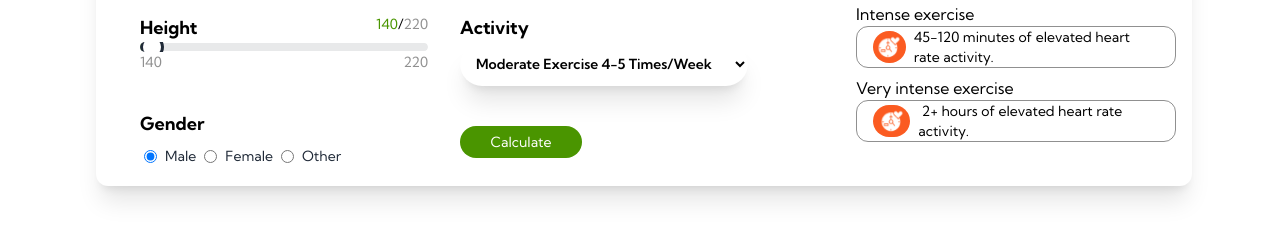
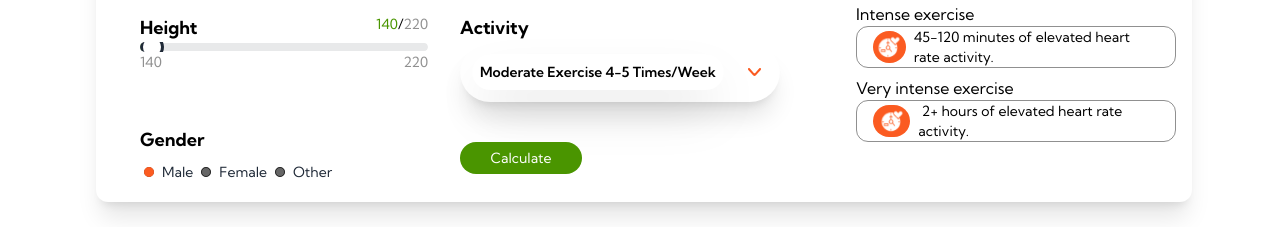
Before and after one commit to Muhammadtalhatariq/React-calculator, a React (Vite) app: page / in a window 1280 px wide. Shown: the part 648-875 px from the top of the page. Built offline with nearby package versions, Linux system fonts and the light colour scheme.

Commit message:
done form section

```diff
--- a/src/components/Calculator.jsx
+++ b/src/components/Calculator.jsx
@@ -41,7 +41,8 @@ const Calculator = () => {
                       <div className="flex justify-between md:w-72  ">
                         <span className="text-lg font-bold ">Age</span>{" "}
                         <div>
-                          <span className="text-buttonb">{age}</span> /<span className="text-buttonsec">80</span>{" "}
+                          <span className="text-buttonb">{age}</span> /
+                          <span className="text-buttonsec">80</span>{" "}
                         </div>
                       </div>
                       <input
@@ -56,14 +57,16 @@ const Calculator = () => {
                       />
                       <div className=" flex justify-between md:w-72 text-sm">
                         {" "}
-                        <p className="text-buttonsec">18</p> <p className="text-buttonsec">80</p>
+                        <p className="text-buttonsec">18</p>{" "}
+                        <p className="text-buttonsec">80</p>
                       </div>
                     </div>
                     <div className="flex flex-col items-center gap-x-1 text-black mx-3 pt-8 ">
                       <div className="flex justify-between md:w-72  ">
                         <span className="text-lg font-bold ">Weight</span>{" "}
                         <div>
-                          <span className="text-buttonb">{Weight}</span>/<span className="text-buttonsec">150</span>{" "}
+                          <span className="text-buttonb">{Weight}</span>/
+                          <span className="text-buttonsec">150</span>{" "}
                         </div>
                       </div>
                       <input
@@ -77,14 +80,16 @@ const Calculator = () => {
                         }}
                       />
                       <div className=" flex justify-between md:w-72 text-sm">
-                        <p className="text-buttonsec">40</p> <p className="text-buttonsec">150</p>
+                        <p className="text-buttonsec">40</p>{" "}
+                        <p className="text-buttonsec">150</p>
                       </div>
                     </div>
                     <div className="flex flex-col items-center gap-x-1 text-black m-3">
                       <div className="flex justify-between md:w-72  ">
                         <span className="text-lg font-bold ">Height</span>{" "}
                         <div>
-                          <span className="text-buttonb">{Height}</span>/<span className="text-buttonsec">220</span>{" "}
+                          <span className="text-buttonb">{Height}</span>/
+                          <span className="text-buttonsec">220</span>{" "}
                         </div>
                       </div>
                       <input
@@ -99,27 +104,33 @@ const Calculator = () => {
                       />
                       <div className=" flex justify-between md:w-72 text-sm">
                         {" "}
-                        <p className="text-buttonsec">140</p> <p className="text-buttonsec">220</p>
+                        <p className="text-buttonsec">140</p>{" "}
+                        <p className="text-buttonsec">220</p>
                       </div>
                     </div>
                     <div className="flex flex-col items-center gap-x-1 text-black m-3">
                       <div className="flex  flex-col justify-between md:w-72  ">
                         <span className="text-lg font-bold ">Activity</span>{" "}
-                        <select
-                          className=" rounded-full shadow-xl bg-base-100 outline-none  md:w-72 p-3 font-semibold "
+                        <div
+                          className="group rounded-full shadow-xl bg-base-100 outline-none  md:w-[320px] p-3 font-semibold "
                           name=""
                           id=""
                         >
-                          <option
+                          <div className="flex flex-nowrap gap-6">
+                            <div
                               value={activity}
                               onChange={(e) => {
                                 setactivity(e.target.value);
                               }}
-                            className=" rounded-full shadow-2xl bg-base-100 outline-none p-2 font-semibold"
+                              className=" rounded-full group-hover:group shadow-2xl bg-base-100 outline-none p-2 font-semibold"
                             >
                               Moderate Exercise 4-5 Times/Week
-                          </option>
-                        </select>
+                            </div>
+                            <div className="flex justify-center items-center">
+                              <img src="/down.svg" alt="" />
+                            </div>
+                          </div>
+                        </div>
                       </div>
                     </div>
                     <div className="flex flex-col gap-x-1 text-black m-3">
@@ -130,8 +141,7 @@ const Calculator = () => {
 
                         <div className="flex ">
                           <div className="">
-                            <label className="label cursor-pointer gap-2">
-
+                            <label className="label cursor-pointer gap-2 custom-radio">
                               <input
                                 value={genter}
                                 onChange={(e) => {
@@ -139,15 +149,14 @@ const Calculator = () => {
                                 }}
                                 type="radio"
                                 name="radio-10"
-                                className="  bg-button"
+                                className=" "
                                 defaultChecked
                               />
                               <span className="label-text">Male</span>
                             </label>
                           </div>
                           <div className="">
-                            <label className="label cursor-pointer gap-2">
-
+                            <label className="label cursor-pointer gap-2 custom-radio">
                               <input
                                 value={genter}
                                 onChange={(e) => {
@@ -155,14 +164,13 @@ const Calculator = () => {
                                 }}
                                 type="radio"
                                 name="radio-10"
-                                className=" checked:bg-button"
+                                className=" "
                               />
                               <span className="label-text">Female</span>
                             </label>
                           </div>
                           <div className="">
-                            <label className="label cursor-pointer gap-2">
-
+                            <label className="label cursor-pointer gap-2 custom-radio">
                               <input
                                 value={genter}
                                 onChange={(e) => {
@@ -170,7 +178,7 @@ const Calculator = () => {
                                 }}
                                 type="radio"
                                 name="radio-10"
-                                className=" checked:bg-button"
+                                className="outline-none"
                               />
                               <span className="label-text"> Other</span>
                             </label>
--- a/src/components/Hero.jsx
+++ b/src/components/Hero.jsx
@@ -20,7 +20,7 @@ const Hero = () => {
             <label className="backdrop-opacity-10 z-10 backdrop-invert bg-white/20 flex items-center  text-white  gap-2 mt-6 border border-white p-1 rounded-3xl px-4">
               <input
                 type="text"
-                className="bg-transparent outline-none text-white  md:w-96 w-60 z-40"
+                className="bg-transparent outline-none text-white md:w-96 w-60 z-40"
                 placeholder="Search"
               />
               <div className="bg-buttonb p-1 rounded-full text-white">
--- a/src/index.css
+++ b/src/index.css
@@ -14,7 +14,7 @@ body {
   cursor: pointer;
   appearance: none;
   -webkit-appearance: none;
-    --range-shdw: var(--fallback-bc,oklch(var(--bc)/1));
+  --range-shdw: var(--fallback-bc, oklch(var(--bc) / 1));
   overflow: hidden;
   border-radius: var(--rounded-box, 1rem /* 16px */);
   background-color: transparent;
@@ -23,24 +23,24 @@ body {
   outline: none;
 }
 .range:focus-visible::-webkit-slider-thumb {
-    --focus-shadow: 0 0 0 6px var(--fallback-b1,oklch(var(--b1)/1)) inset, 0 0 0 2rem /* 32px */ var(--range-shdw) inset;
+  --focus-shadow: 0 0 0 6px var(--fallback-b1, oklch(var(--b1) / 1)) inset,
+    0 0 0 2rem /* 32px */ var(--range-shdw) inset;
 }
 .range:focus-visible::-moz-range-thumb {
-    --focus-shadow: 0 0 0 6px var(--fallback-b1,oklch(var(--b1)/1)) inset, 0 0 0 2rem /* 32px */ var(--range-shdw) inset;
+  --focus-shadow: 0 0 0 6px var(--fallback-b1, oklch(var(--b1) / 1)) inset,
+    0 0 0 2rem /* 32px */ var(--range-shdw) inset;
 }
 .range::-webkit-slider-runnable-track {
   height: 0.5rem /* 8px */;
   width: 100%;
   border-radius: var(--rounded-box, 1rem /* 16px */);
-    background-color: var(--fallback-bc,oklch(var(--bc)/0.1));
-
+  background-color: var(--fallback-bc, oklch(var(--bc) / 0.1));
 }
 .range::-moz-range-track {
   height: 0.5rem /* 8px */;
   width: 100%;
   border-radius: var(--rounded-box, 1rem /* 16px */);
-    background-color: var(--fallback-bc,oklch(var(--bc)/0.1));
-
+  background-color: var(--fallback-bc, oklch(var(--bc) / 0.1));
 }
 .range::-webkit-slider-thumb {
   position: relative;
@@ -49,16 +49,15 @@ body {
   border-radius: var(--rounded-box, 1rem /* 16px */);
   border-style: none;
   --tw-bg-opacity: 1;
-    background-color: var(--fallback-b1,oklch(var(--b1)/var(--tw-bg-opacity)));
+  background-color: var(--fallback-b1, oklch(var(--b1) / var(--tw-bg-opacity)));
   appearance: none;
   -webkit-appearance: none;
   top: 50%;
-    color:#4A9500;
+  color: #4a9500;
   transform: translateY(-50%);
   --filler-size: 100rem /* 1600px */;
   --filler-offset: 0.6rem /* 9.6px */;
-    box-shadow: 0 0 0 3px var(--range-shdw) inset,
-      var(--focus-shadow, 0 0),
+  box-shadow: 0 0 0 3px var(--range-shdw) inset, var(--focus-shadow, 0 0),
     calc(var(--filler-size) * -1 - var(--filler-offset)) 0 0 var(--filler-size);
 }
 .range::-moz-range-thumb {
@@ -68,19 +67,64 @@ body {
   border-radius: var(--rounded-box, 1rem /* 16px */);
   border-style: none;
   --tw-bg-opacity: 1;
-    background-color: var(--fallback-b1,oklch(var(--b1)/var(--tw-bg-opacity)));
+  background-color: var(--fallback-b1, oklch(var(--b1) / var(--tw-bg-opacity)));
   top: 50%;
-    color: #4A9500;
+  color: #4a9500;
   --filler-size: 100rem /* 1600px */;
   --filler-offset: 0.5rem /* 8px */;
-    box-shadow: 0 0 0 3px var(--range-shdw) inset,
-      var(--focus-shadow, 0 0),
+  box-shadow: 0 0 0 3px var(--range-shdw) inset, var(--focus-shadow, 0 0),
     calc(var(--filler-size) * -1 - var(--filler-offset)) 0 0 var(--filler-size);
-
 }
 
-.path{
+.path {
   clip-path: polygon(0 0, 89% 0, 100% 64%, 0 64%);
+}
 
+/* Hide the default radio button */
+.custom-radio input[type="radio"] {
+  appearance: none;
+  -webkit-appearance: none;
+  -moz-appearance: none;
+  width: 10px;
+  height: 10px;
+  border: 1px solid #333;
+  border-radius: 50%;
+  position: relative;
+}
 
+.custom-radio input[type="radio"]::before {
+  content: "";
+  width: 10px;
+  height: 10px;
+  background-color: #222222b0; /* Change this color */
+  border-radius: 50%;
+  position: absolute;
+  top: 50%;
+  left: 50%;
+  transform: translate(-50%, -50%);
 }
+
+/* Style the selected radio button */
+.custom-radio input[type="radio"]:checked::before {
+  content: "";
+  width: 10px;
+  height: 10px;
+  background-color: #fb5b21; /* Change this color */
+  color: #fb5b21;
+  border-radius: 50%;
+  position: absolute;
+  top: 50%;
+  left: 50%;
+  transform: translate(-50%, -50%);
+}
+
+/* <div class="custom-radio">
+    <label>
+        <input type="radio" name="option" />
+        Option 1
+    </label>
+    <label>
+        <input type="radio" name="option" />
+        Option 2
+    </label>
+</div> */
--- a/tailwind.config.js
+++ b/tailwind.config.js
@@ -9,7 +9,7 @@ export default {
       colors : {
         buttonb : "#4A9500",
         border : "#DCDCDC",
-        fborder : "#E86C004D 30%" ,
+        fborder : "#6C004D 70%" ,
         button : "#E86C004D",
         buttonsec :"#22222280",
         footer : " #404040",
```
Also changed, not shown: src/components/Card.jsx (+5 -5 lines), src/components/Navbar.jsx (+32 -10 lines), public/down.svg (added). Lines whose indentation alone changed are shown as unchanged.
